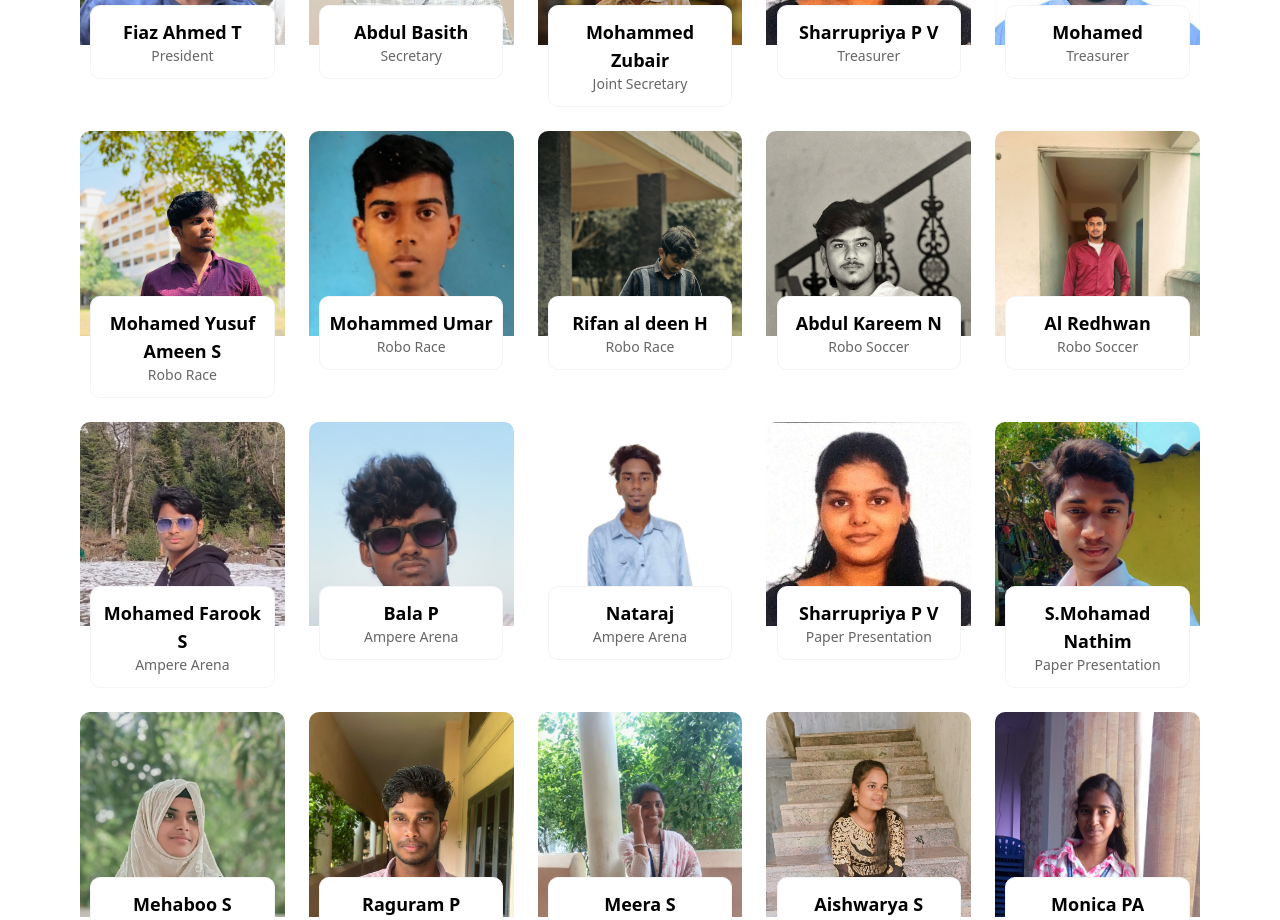
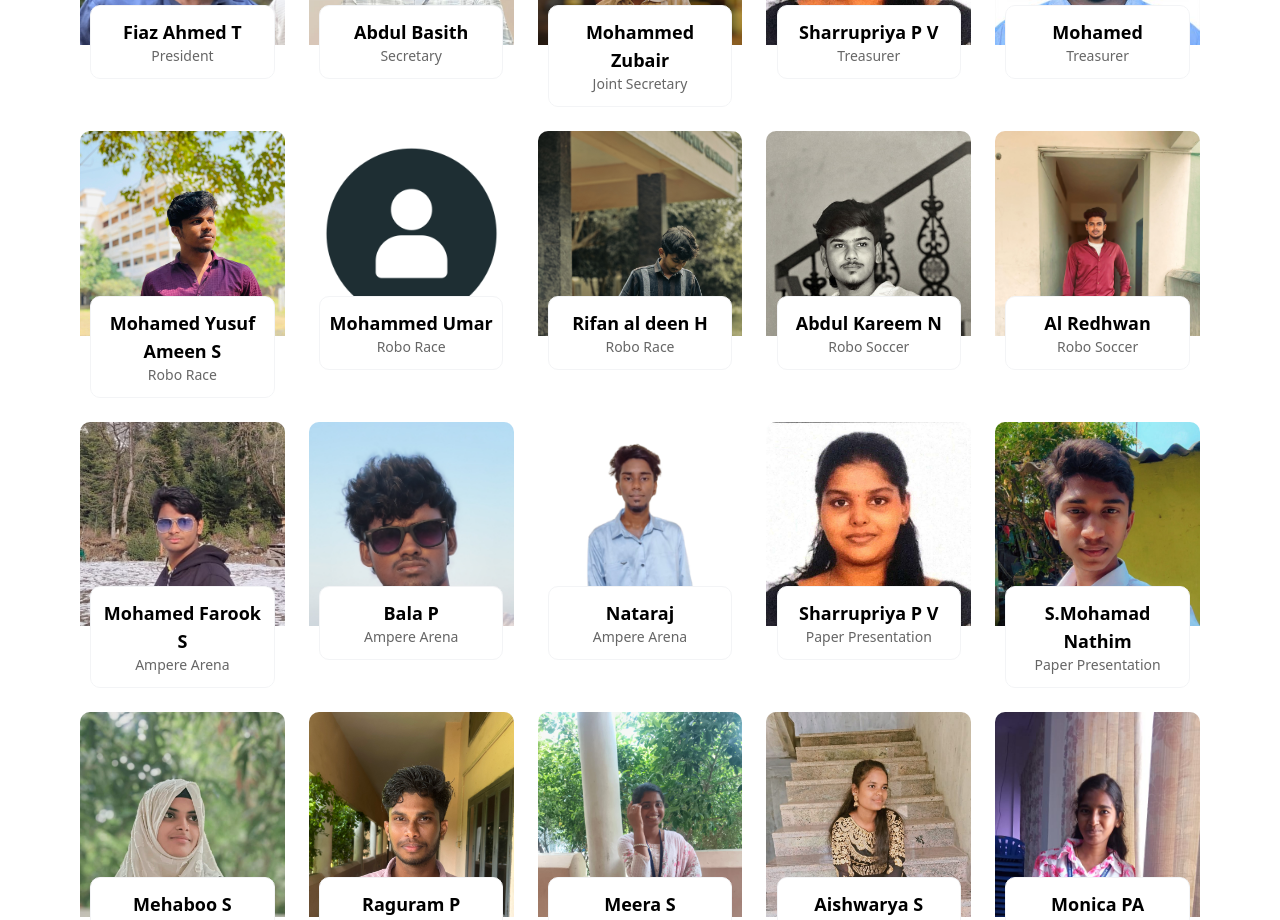
Before and after one commit to Radiant-Pixels/teslams-website, a Next.js app: page / in a window 1280 px wide. Shown: the part 2800-3720 px from the top of the page. Built offline with nearby package versions, Linux system fonts and the light colour scheme; a web font is replaced by a local one.

Commit message:
[update]: team avatar update
Removed umar img and replaced with user.png

```diff
--- a/src/components/mvpblocks/team-4.tsx
+++ b/src/components/mvpblocks/team-4.tsx
@@ -109,7 +109,7 @@ const elegantTeamMembers: TeamMember[] = [
     role: 'Robo Race',
     department: 'roborace',
     image:
-      '/images/students/umar.jpg',
+      '/images/students/user.png',
   },
   {
     id: 8,
```
